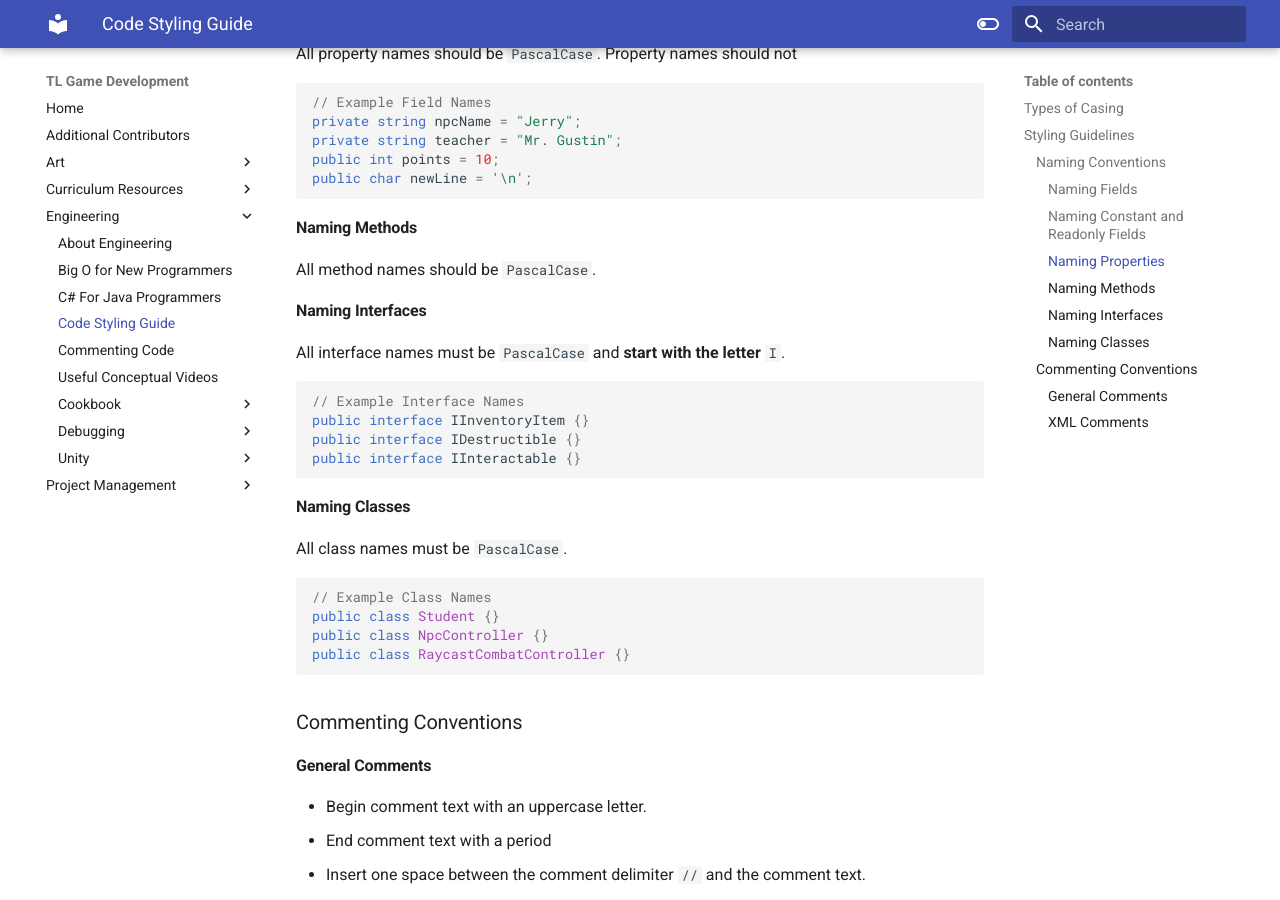
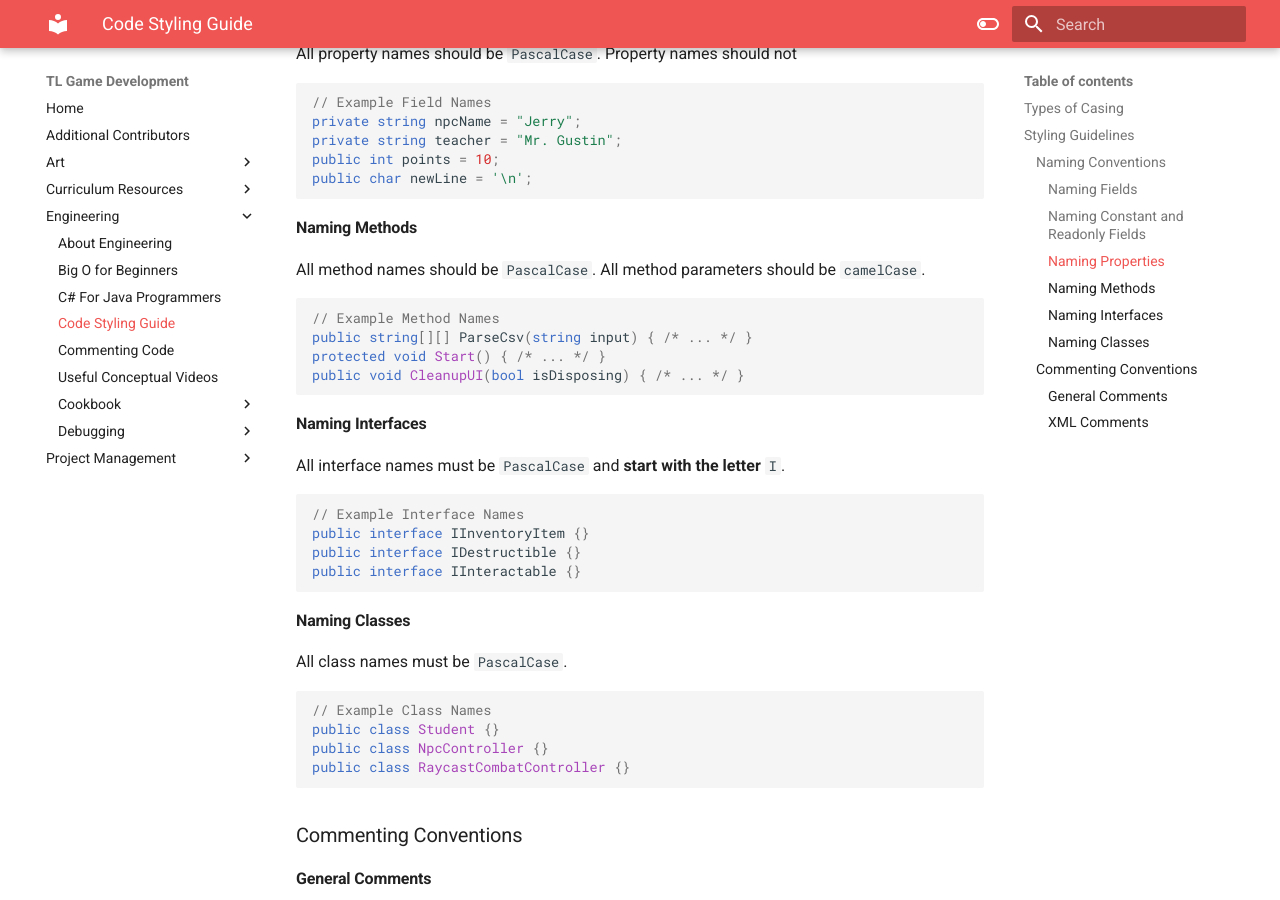
Before and after one commit to daftcube/TLGameDev, an MkDocs documentation site: the page built from docs/Engineering/Code Styling Guide.md, in a window 1280 px wide and 900 px high, scrolled down 1114 px. Built offline with MkDocs 1.6.1 and Material for MkDocs 9.7.7, drawn with Linux system fonts in a browser that asks for light colours.

Commit message:
More Work

````diff
--- a/docs/Engineering/BigOForBeginners.md
+++ b/docs/Engineering/BigOForBeginners.md
@@ -1,4 +1,4 @@
-# Big O for New Programmers
+# Big O for Beginners
 
 Big O notation is one of the most ubiquitous pieces of mathematics in computer science. Being aware of Big O notation and program time complexity can make you a better programmer. But what is it, and why is it useful?
 
--- a/docs/Engineering/Code Styling Guide.md
+++ b/docs/Engineering/Code Styling Guide.md
@@ -55,7 +55,14 @@ public char newLine = '\n';
 ```
 
 #### Naming Methods
-All method names should be `PascalCase`.
+All method names should be `PascalCase`. All method parameters should be `camelCase`.
+
+```csharp
+// Example Method Names
+public string[][] ParseCsv(string input) { /* ... */ }
+protected void Start() { /* ... */ }
+public void CleanupUI(bool isDisposing) { /* ... */ }
+```
 
 #### Naming Interfaces
 
--- a/docs/Engineering/Unity/UnityQuirks.md
+++ /dev/null
@@ -1,3 +0,0 @@
-# Unity Quirks
-
-## GameObjects
--- a/mkdocs.yml
+++ b/mkdocs.yml
@@ -3,10 +3,12 @@ theme:
   name: material
   palette:
     - scheme: default
+      primary: red
       toggle:
         icon: material/toggle-switch-off-outline
         name: Switch to dark mode
     - scheme: slate
+      primary: red
       toggle:
         icon: material/toggle-switch
         name: Switch to light mode
````
Also changed, not shown: docs/Art/About Art.md (+1 -0 lines), docs/Engineering/Debugging/Debugging 102.md (+7 -1 lines), docs/Engineering/Unity/Scriptable Objects.md (deleted, +0 -1 lines), docs/Engineering/UsefulVideos.md (+14 -0 lines), docs/Project Management/About Project Management.md (+1 -0 lines), docs/Engineering/Unity/Custom Inspectors.md (deleted).
